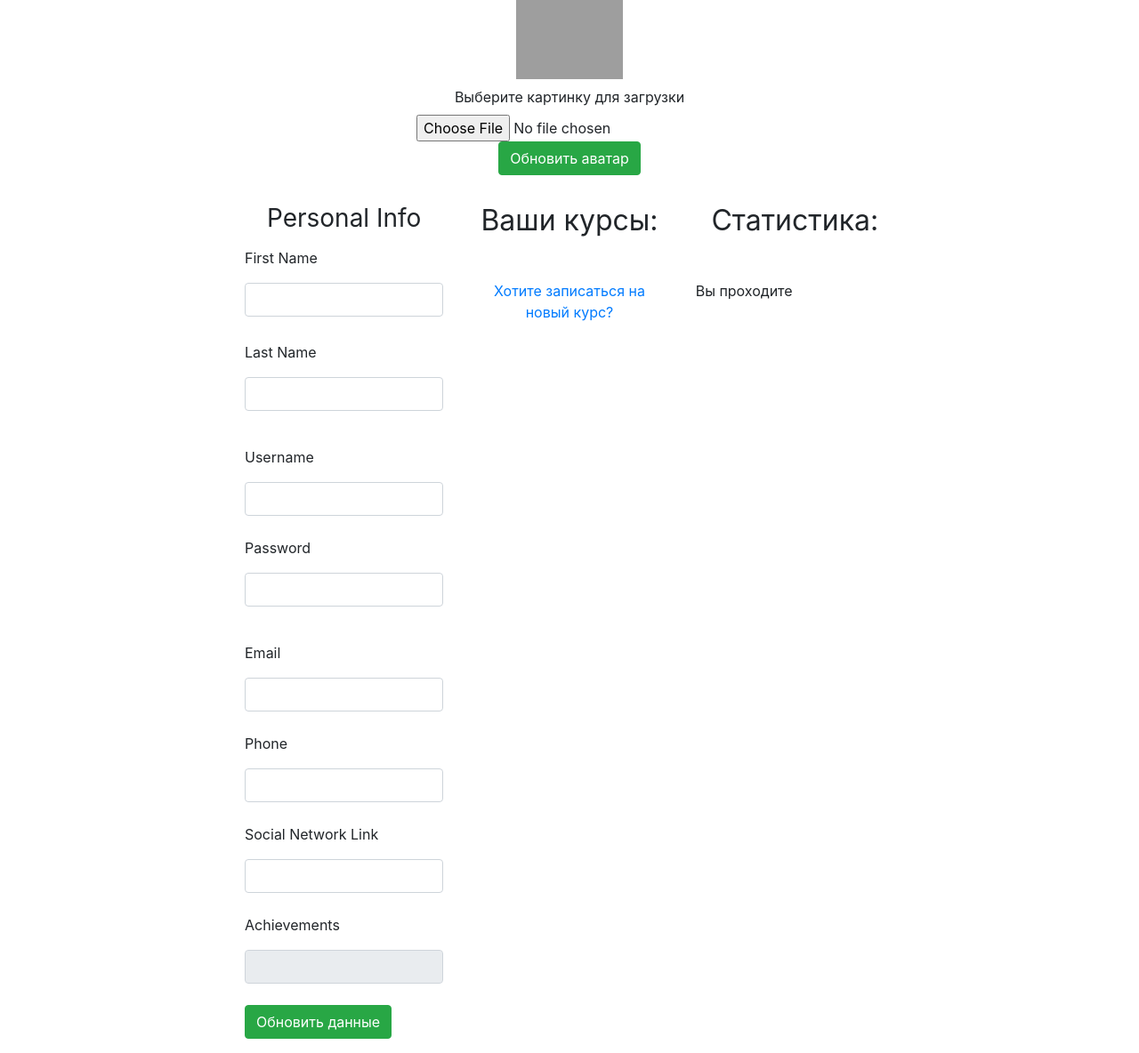
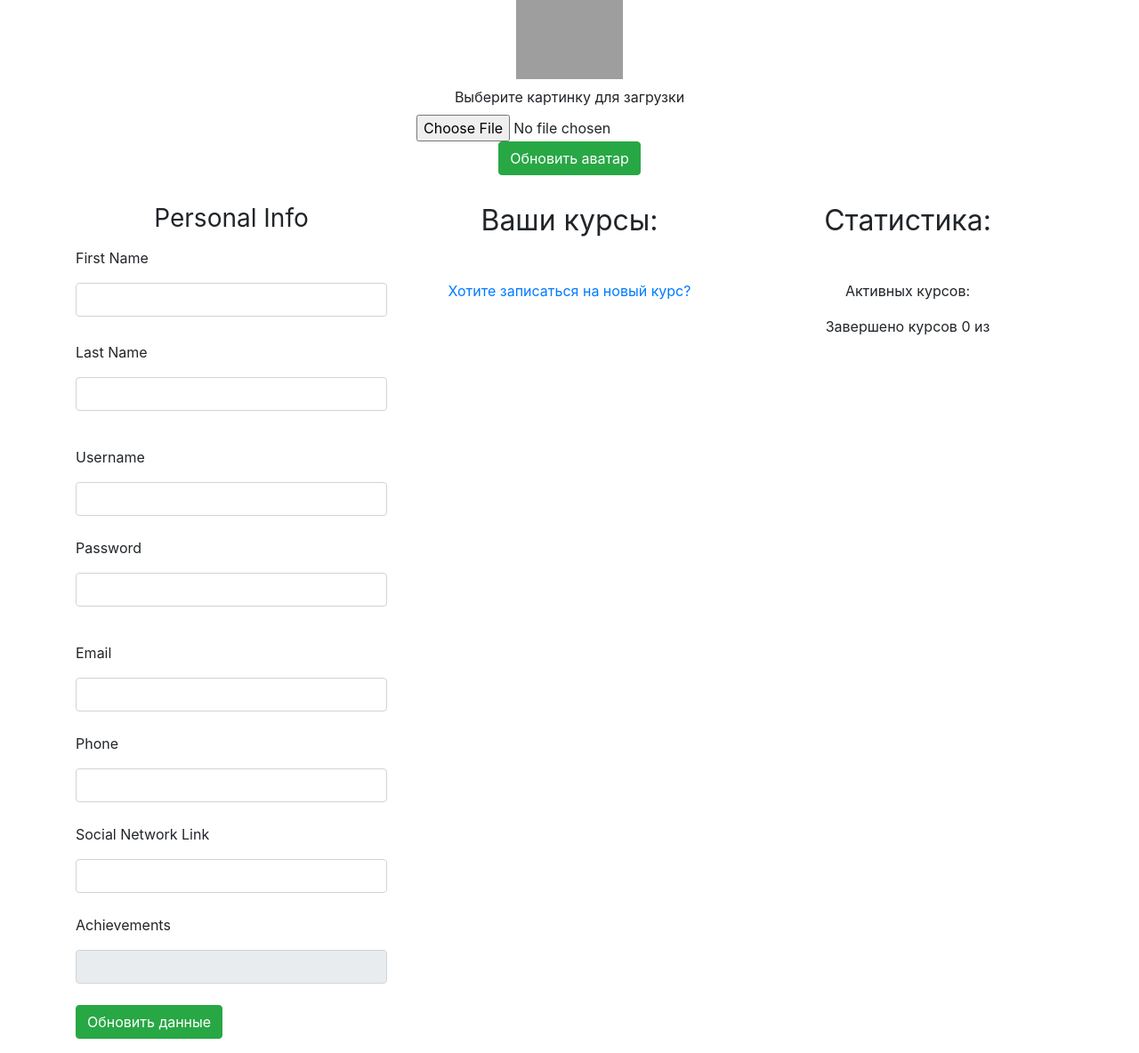
Before and after one commit to Lexxkit/LMS-MTSTeta, a Spring app: page /user-profile in a window 1280 px wide. Shown: the part 139-1323 px from the top of the page at 89% size. Run offline with Thymeleaf, Linux system fonts and the light colour scheme; the template is opened without the code that fills it, so the values that code supplies are empty; some of the project's set-up classes (security, data sources, template engines, error pages and the like) are left out, and stand-ins take their place; database files in the repository are not loaded; grey boxes are pictures that could not be loaded.

Commit message:
Add Statistics column at user-profile.html, New user registration at index.html is now a button.

```diff
--- a/src/main/resources/templates/index.html
+++ b/src/main/resources/templates/index.html
@@ -27,7 +27,7 @@
 
     <section>
       <div class="text-center">
-        <a sec:authorize="!isAuthenticated()" th:href="@{/user/registration}">Регистрация нового пользователя</a>
+        <a class="btn btn-primary" sec:authorize="!isAuthenticated()" th:href="@{/user/registration}">Регистрация нового пользователя</a>
       </div>
     </section>
 
--- a/src/main/resources/templates/user-profile.html
+++ b/src/main/resources/templates/user-profile.html
@@ -9,7 +9,7 @@
 <body>
 <main class="container">
   <div class="row">
-    <div class="col-12 col-lg-8 offset-2 offset-lg-12">
+    <div class="col-12 offset-lg-12">
 
       <div class="text-center mt-3 b-1">
         <h1 class="h3 mb-3 font-weight-normal">Привет, <span sec:authentication="principal.username"></span>!</h1>
@@ -158,7 +158,8 @@
         <div class="col">
           <section class="mt-3">
             <h2 class="h2 font-weight-normal text-center mb-5">Статистика:</h2>
-            <p>Вы проходите
+            <p class="text-center">Активных курсов: [[${courses.size()}]]</p>
+            <p class="text-center">Завершено курсов 0 из [[${courses.size()}]]</p>
         </div>
       </div>
     </div>
```
